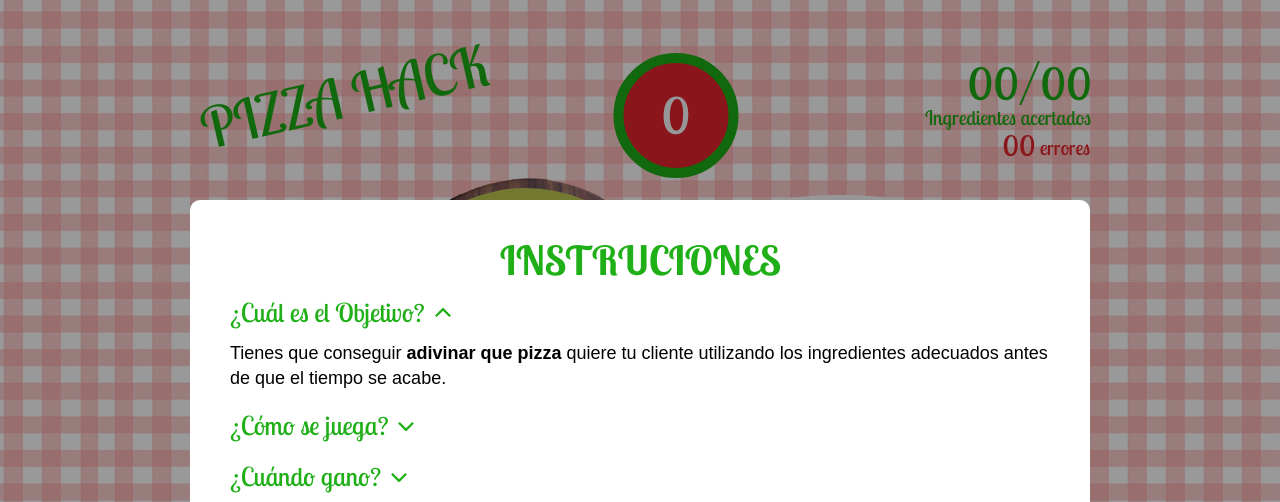
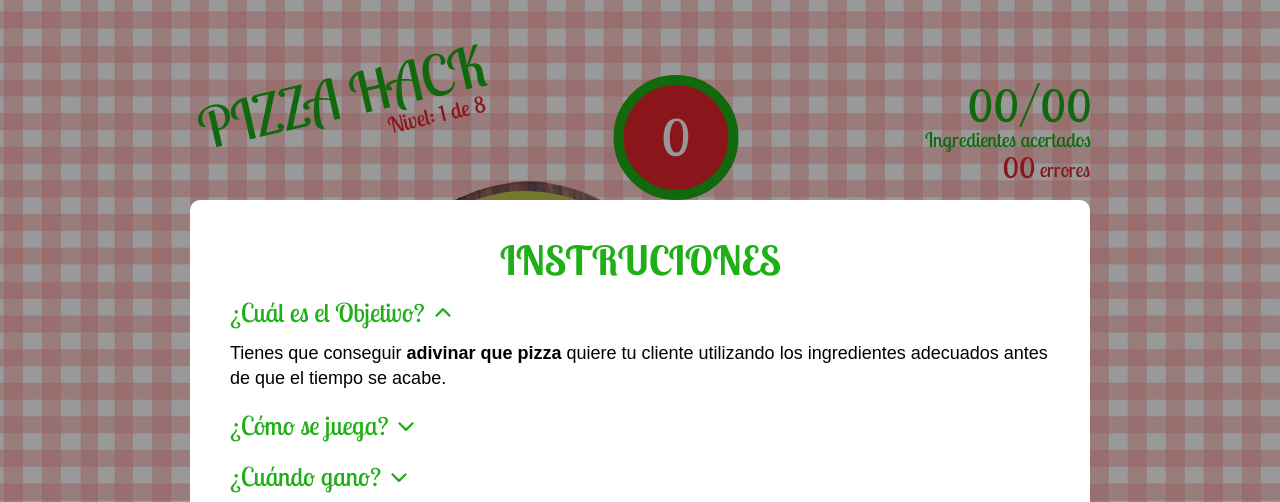
Before and after one commit to RVaquero87/pizza_hack, a plain HTML site: page index.html in a window 1280 px wide. Both pictures are taken after a click on the link "START". Shown: the top 502 px of the page. Drawn offline with Linux system fonts and the light colour scheme.

Commit message:
new count Nivel in screen Game

```diff
--- a/assets/css/style.css
+++ b/assets/css/style.css
@@ -382,14 +382,29 @@ b{
   max-height: 1080px;
   position: relative;
 }
+.game-box .box-title{
+  display: inline-block;
+  transform: rotate(-13deg);
+}
 .game-box .title{
   color: #1faf17;
-  display: inline-block;
+  display: block;
   font-family: 'Lobster Two', cursive, Arial, sans-serif;
   font-size: 56px;
   font-weight: 400;
   text-align: left;
-  transform: rotate(-13deg);
+}
+.game-box .level-box{
+  color: #e6242c;
+  display: block;
+  font-family: 'Lobster Two', cursive, Arial, sans-serif;
+  font-size: 22px;
+  font-weight: 400;
+  margin-left: 185px;
+  text-align: left;
+}
+.game-box .level-box span{
+  font-size: 22px;
 }
 .game-box .gaming-box{
   margin-bottom: 30px;
--- a/assets/js/script.js
+++ b/assets/js/script.js
@@ -11,6 +11,8 @@ window.onload = function() {
 
   //Screen game
   let gameScreen = document.getElementById('game-box');
+	let levelActually = document.getElementById('level-actually');
+  let levelTotal = document.getElementById('level-total');
   let ingredientsSlider = document.querySelectorAll('#ingredients .box-ingredient-item > a');
   let imgClient = document.querySelectorAll('#client img');
 
@@ -43,6 +45,7 @@ window.onload = function() {
     starScreen.classList.remove('active');
     gameScreen.classList.add('active');
     instructionsLightBox.classList.add('active');
+    printLevel();
   }
 
   //Instructions Tabs
@@ -78,6 +81,9 @@ window.onload = function() {
   //Start Game
   startGameBtn.onclick = function startGame(){
     instructionsLightBox.classList.remove('active');
+
+    //Print Level
+    printLevel();
 
     //Canvas Slider Array
     let canvasSliderArray = [];
@@ -169,4 +175,10 @@ window.onload = function() {
     }
   }
 
+  //Functions
+  function printLevel(){
+    levelActually.innerText = new String(level + 1)
+    levelTotal.innerText = new String(clients.length)
+  }
+
 }
--- a/index.html
+++ b/index.html
@@ -82,7 +82,10 @@
   <!-- GAME SCREEN -->
   <section id="game-box" class="container game-box">
     <div class="game-box-inner">
-      <h1 class="title">PIZZA HACK</h1>
+      <div class="box-title">
+        <h1 class="title">PIZZA HACK</h1>
+        <p class="level-box">Nivel: <span id="level-actually"></span> de <span id="level-total"></span></p>
+      </div>
       <div class="box-clock-score">
         <div id="clock" class="clock">0</div>
         <div class="score">
```
